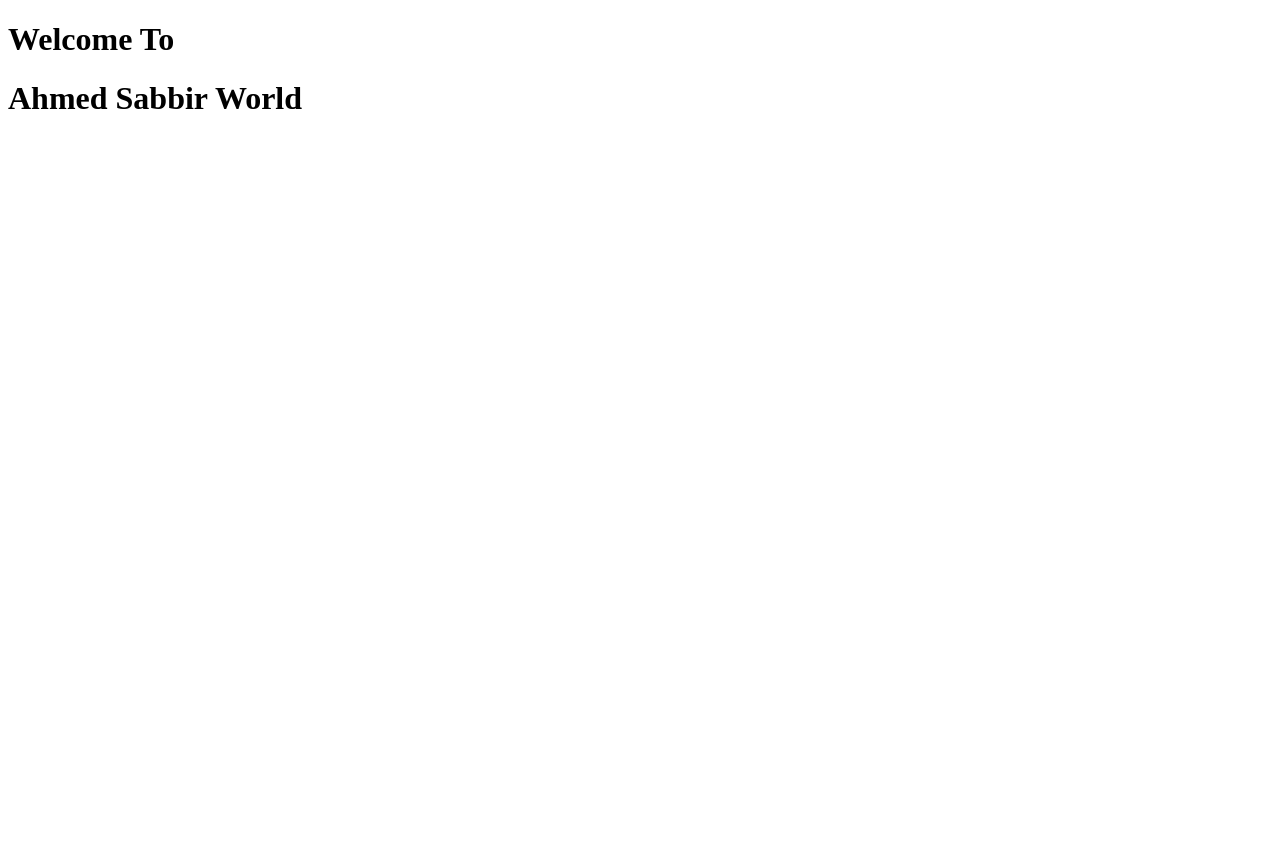
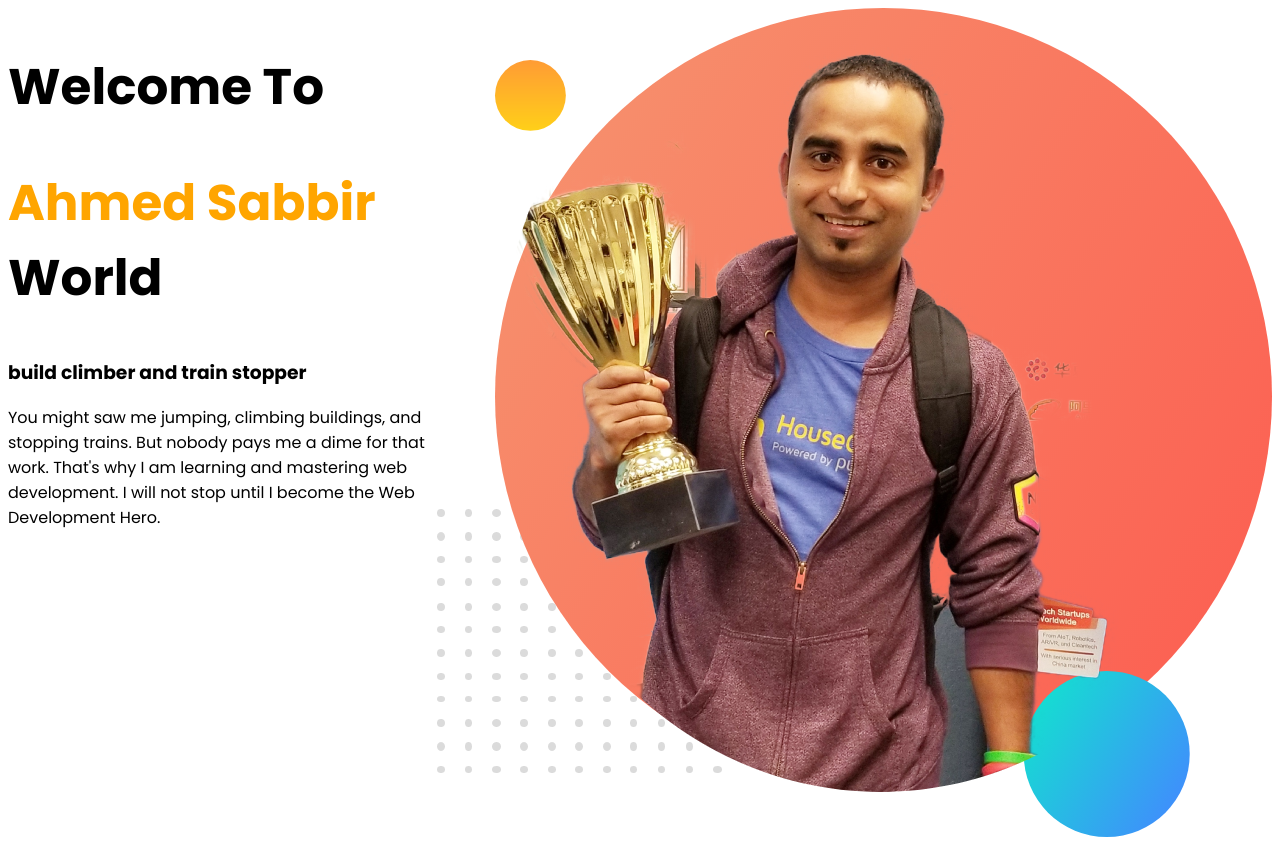
Before and after one commit to AhmedSabbiritdev/Ahmed-Sabbir-portfolio, a plain HTML site: page index.html in a window 1280 px wide. Before the commit the page ends 800 px from the top, so only its background shows below. Drawn offline with Linux system fonts and the light colour scheme; a web font is replaced by a local one.

Commit message:
added some style, color, tag and etc

```diff
--- a/index.html
+++ b/index.html
@@ -1,5 +1,6 @@
 <!DOCTYPE html>
 <html lang="en">
+
 <head>
     <meta charset="UTF-8">
     <meta http-equiv="X-UA-Compatible" content="IE=edge">
@@ -7,13 +8,31 @@
     <title>Sabbir Portfolio</title>
     <link rel="preconnect" href="https://fonts.googleapis.com">
     <link rel="preconnect" href="https://fonts.gstatic.com" crossorigin>
-    <link href="https://fonts.googleapis.com/css2?family=Corinthia:wght@400;700&family=Great+Vibes&family=Lato:wght@100;300;400;700;900&family=Libre+Baskerville:wght@400;700&family=Luxurious+Script&family=Poppins:ital,wght@0,100;0,200;0,300;0,400;0,500;0,600;0,700;0,800;0,900;1,100;1,200;1,300;1,400;1,500;1,600;1,700;1,800;1,900&family=Roboto:wght@300;400;500;700;900&family=Titillium+Web:wght@200;300;400;600;700;900&display=swap" rel="stylesheet">
+    <link
+        href="https://fonts.googleapis.com/css2?family=Corinthia:wght@400;700&family=Great+Vibes&family=Lato:wght@100;300;400;700;900&family=Libre+Baskerville:wght@400;700&family=Luxurious+Script&family=Poppins:ital,wght@0,100;0,200;0,300;0,400;0,500;0,600;0,700;0,800;0,900;1,100;1,200;1,300;1,400;1,500;1,600;1,700;1,800;1,900&family=Roboto:wght@300;400;500;700;900&family=Titillium+Web:wght@200;300;400;600;700;900&display=swap"
+        rel="stylesheet">
     <link rel="stylesheet" href="style.css">
 </head>
+
 <body>
+    <section>
+        <div>
+            <h1>Welcome To</h1>
+            <h1><span class="orange-color">Ahmed Sabbir</span> World</h1>
+            <h3>build climber and train stopper</h3>
+            <p>You might saw me jumping, climbing buildings, and stopping trains. But nobody pays me a dime for that
+                work.
+                That's why I am learning and mastering web development. I will not stop until I become the Web
+                Development
+                Hero.</p>
+        </div>
+        <div>
+            <img src="images/sabbir.png" alt="">
+        </div>
+    </section>
 
-    <h1>Welcome To</h1>
-    <h1>Ahmed Sabbir World</h1>
+
 
 </body>
+
 </html>
--- a/style.css
+++ b/style.css
@@ -0,0 +1,15 @@
+body {
+    font-family: 'Poppins', sans-serif;
+}
+
+h1 {
+    font-size: 50px;
+}
+
+.orange-color {
+    color: orange;
+}
+
+section {
+    display: flex;
+}
```
